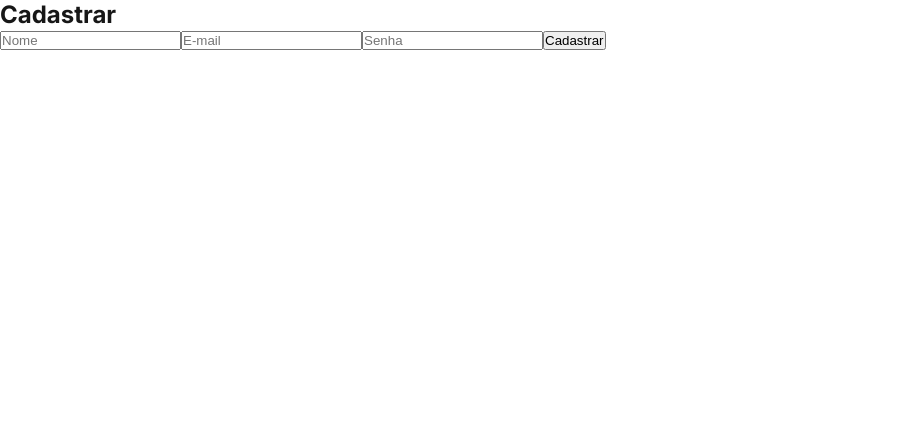
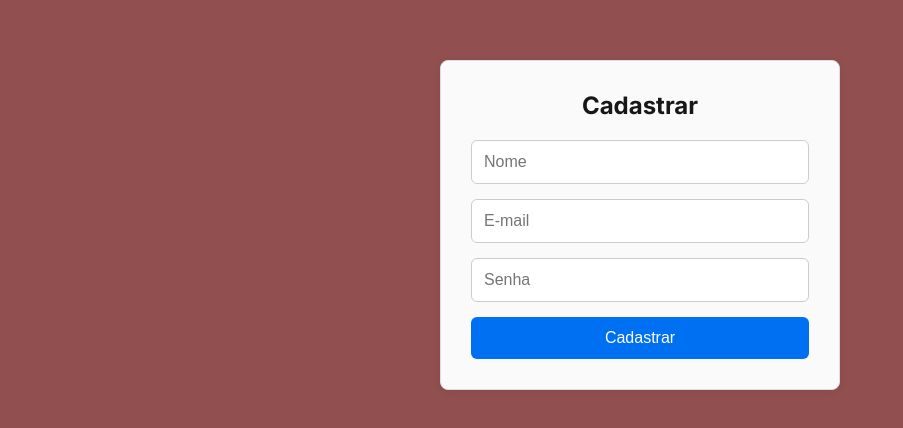
Before and after one commit to camilagoulartsoares/ivc-frontend, a Next.js app: page /register in a window 1280 px wide. Shown: the top 428 px of the page, without its empty margins (0-903 px from the left). Built offline with nearby package versions, Linux system fonts and the light colour scheme.

Commit message:
Card estilizado

```diff
--- /dev/null
+++ b/src/components/Auth/AuthForm.css
@@ -0,0 +1,46 @@
+.auth-container {
+  max-width: 400px;
+  margin: 60px auto;
+  padding: 30px;
+  border: 1px solid #ddd;
+  border-radius: 8px;
+  background-color: #fafafa;
+  box-shadow: 0 2px 10px rgba(0, 0, 0, 0.05);
+}
+
+.auth-title {
+  text-align: center;
+  margin-bottom: 20px;
+  font-size: 24px;
+}
+
+.auth-input {
+  width: 100%;
+  padding: 12px;
+  margin-bottom: 15px;
+  border: 1px solid #ccc;
+  border-radius: 6px;
+  font-size: 16px;
+  box-sizing: border-box;
+}
+
+.auth-input:focus {
+  border-color: #0070f3;
+  outline: none;
+}
+
+.auth-button {
+  width: 100%;
+  padding: 12px;
+  background-color: #0070f3;
+  color: white;
+  border: none;
+  border-radius: 6px;
+  font-size: 16px;
+  cursor: pointer;
+  transition: background 0.3s ease;
+}
+
+.auth-button:hover {
+  background-color: #0059c1;
+}
--- a/src/components/Auth/RegisterForm.tsx
+++ b/src/components/Auth/RegisterForm.tsx
@@ -1,8 +1,8 @@
-import { useState } from "react"
-import React from "react"
+import React, { useState } from "react"
 import { api } from "@/services/api"
 import { useRouter } from "next/router"
 import { toast } from "react-toastify"
+import "./AuthForm.css"
 
 export default function RegisterForm() {
   const [name, setName] = useState("")
@@ -12,21 +12,13 @@ export default function RegisterForm() {
 
   async function handleRegister() {
     try {
-      const response = await api.post("/auth/register", {
-        name,
-        email,
-        password,
-      })
-
+      const response = await api.post("/auth/register", { name, email, password })
       const token = response.data.token
-
       localStorage.setItem("token", token)
       toast.success("Cadastro realizado com sucesso!")
-
       setTimeout(() => {
-        router.push("/") // Redireciona para a home
+        router.push("/")
       }, 1000)
-
     } catch (err: any) {
       const message = err.response?.data?.message || "Erro ao cadastrar"
       toast.error(message)
@@ -34,27 +26,30 @@ export default function RegisterForm() {
   }
 
   return (
-    <div>
-      <h2>Cadastrar</h2>
+    <div className="auth-container">
+      <h2 className="auth-title">Cadastrar</h2>
       <input
+        className="auth-input"
         type="text"
         placeholder="Nome"
         value={name}
         onChange={(e) => setName(e.target.value)}
       />
       <input
+        className="auth-input"
         type="email"
         placeholder="E-mail"
         value={email}
         onChange={(e) => setEmail(e.target.value)}
       />
       <input
+        className="auth-input"
         type="password"
         placeholder="Senha"
         value={password}
         onChange={(e) => setPassword(e.target.value)}
       />
-      <button onClick={handleRegister}>Cadastrar</button>
+      <button className="auth-button" onClick={handleRegister}>Cadastrar</button>
     </div>
   )
 }
--- a/src/components/Filters/Filters.tsx
+++ b/src/components/Filters/Filters.tsx
@@ -25,8 +25,6 @@ export default function Filters({
 }: FiltersProps) {
   return (
     <div className={styles.container}>
-      <h1 className={styles.title}>Buscar startups...</h1>
-
       <div className={styles.filters}>
         <div className={styles.searchContainer}>
           <Search className={styles.searchIcon} />
--- a/src/components/StartupCard/styles.module.css
+++ b/src/components/StartupCard/styles.module.css
@@ -1,57 +1,111 @@
 .card {
-  background: white;
-  border-radius: 8px;
+  background: #ffffff;
+  border-radius: 12px;
   overflow: hidden;
-  box-shadow: 0 1px 3px 0 rgba(0, 0, 0, 0.1), 0 1px 2px 0 rgba(0, 0, 0, 0.06);
+  box-shadow: 0 1px 3px rgba(0, 0, 0, 0.1);
   transition: box-shadow 0.2s;
+  display: flex;
+  flex-direction: column;
 }
 
 .card:hover {
-  box-shadow: 0 4px 6px -1px rgba(0, 0, 0, 0.1), 0 2px 4px -1px rgba(0, 0, 0, 0.06);
+  box-shadow: 0 4px 8px rgba(0, 0, 0, 0.08);
+}
+
+.image-container {
+  position: relative;
 }
 
 .image {
   width: 100%;
   height: 160px;
   object-fit: cover;
-  background: #f3f4f6;
+  background-color: #f3f4f6;
+}
+
+.growth-badge {
+  position: absolute;
+  top: 8px;
+  right: 8px;
+  background-color: #d1fae5;
+  color: #065f46;
+  font-size: 12px;
+  font-weight: 500;
+  border-radius: 8px;
+  padding: 4px 8px;
+  display: flex;
+  align-items: center;
+  gap: 4px;
 }
 
 .content {
   padding: 16px;
+  display: flex;
+  flex-direction: column;
+  gap: 8px;
+}
+
+.header-content {
+  display: flex;
+  justify-content: space-between;
+  align-items: center;
 }
 
 .nome {
-  font-size: 20px;
+  font-size: 16px;
   font-weight: 600;
   color: #111827;
-  margin: 0 0 8px 0;
 }
 
-.vertical {
-  color: #6b7280;
-  margin: 0 0 8px 0;
-  font-size: 14px;
+.vertical-tag {
+  background-color: #e3e4e6;
+  font-size: 12px;
+  padding: 2px 8px;
+  border-radius: 6px;
+  color: #374151;
 }
 
-.mrr {
-  color: #111827;
-  font-weight: 500;
-  margin: 0 0 16px 0;
+.description {
+  font-size: 14px;
+  color: #6b7280;
+  margin: 0;
+}
+
+.location-container {
+  display: flex;
+  align-items: center;
+  gap: 4px;
+}
+
+.location-text {
+  font-size: 14px;
+  color: #4b5563;
+}
+
+.location-icon {
+  color: #6b7280;
+}
+
+
+.footer-row {
+  display: flex;
+  justify-content: space-between;
+  align-items: center;
+  margin-top: 16px;
 }
 
 .button {
-  width: 100%;
+  background-color: #d1fae5;
+  color: #065f46;
+  border: none;
   padding: 8px 16px;
-  background: transparent;
-  border: 1px solid #d1d5db;
-  border-radius: 6px;
+  font-size: 14px;
+  font-weight: 500;
+  border-radius: 8px;
   cursor: pointer;
-  font-size: 14px;
-  transition: all 0.2s;
+  transition: background 0.2s;
 }
 
 .button:hover {
-  background: #f9fafb;
-  border-color: #9ca3af;
+  background-color: #a7f3d0;
 }
--- a/src/styles/globals.css
+++ b/src/styles/globals.css
@@ -1,13 +1,16 @@
-
 :root {
-  --background: #ffffff;
+  --background: #914f4f;
   --foreground: #171717;
+  --foreground-light-bg: #171717;
+  --foreground-dark-bg: #ededed;
 }
 
 @media (prefers-color-scheme: dark) {
   :root {
-    --background: #0a0a0a;
-    --foreground: #ededed;
+    --background: #f3f1f1;
+    --foreground: #000000;
+    --foreground-light-bg: #171717;
+    --foreground-dark-bg: #ededed;
   }
 }
 
@@ -38,6 +41,11 @@ a {
   text-decoration: none;
 }
 
+.card {
+  background: white;
+  color: var(--foreground-light-bg);
+}
+
 @media (prefers-color-scheme: dark) {
   html {
     color-scheme: dark;
```
Also changed, not shown: src/components/Auth/LoginForm.tsx (+8 -11 lines), src/components/Loading/Loading.tsx (added, +29 -0 lines), src/components/StartupCard/index.tsx (+48 -16 lines), src/pages/index.tsx (+13 -9 lines).
